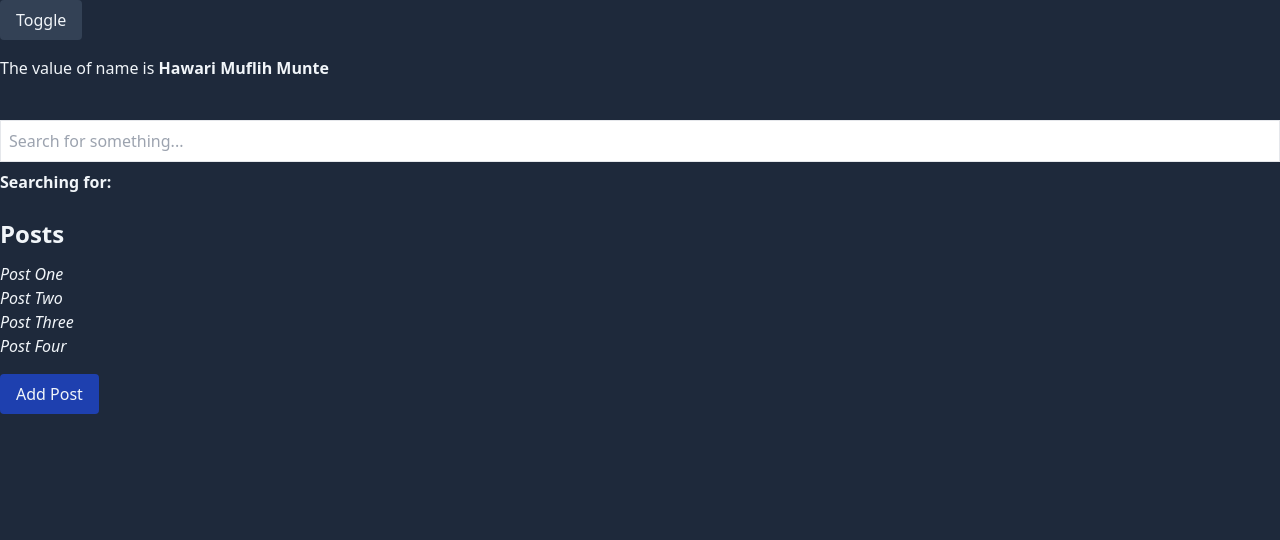
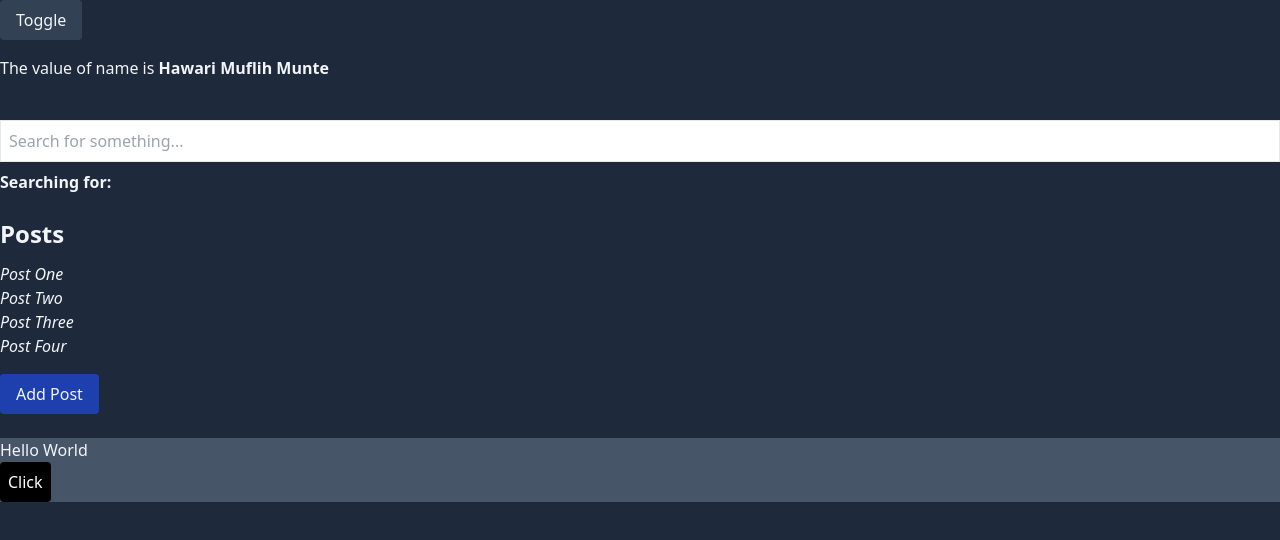
Before and after one commit to hawariMuflihMunte/alpine-study, a plain HTML site: page index.html in a window 1280 px wide. Drawn offline with nearby package versions, Linux system fonts and the light colour scheme.

Commit message:
learn(basic): `x-ref` & `$refs`

```diff
--- a/index.html
+++ b/index.html
@@ -87,6 +87,17 @@
     >
       Add Post
     </button>
+
+    <!-- x-ref -->
+    <section class="my-6 bg-slate-600">
+      <section x-ref="text">Hello World</section>
+      <button
+        x-on:click="$refs.text.remove()"
+        class="bg-black text-white p-2 rounded"
+      >Click
+      </button>
+    </section>
+
   </section>
 </body>
 </html>
```
